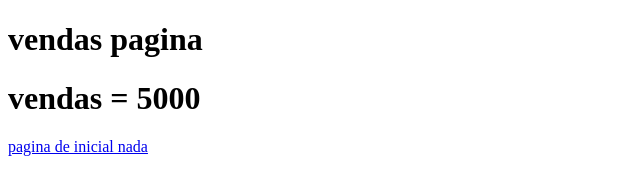
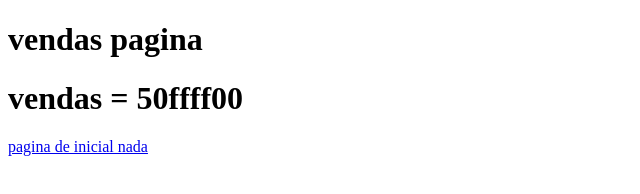
Before and after one commit to KaduMenezes/aula-102, a plain HTML site: page vendas.html in a window 1280 px wide. Shown: the whole page, without its empty margins (0-640 px from the left). Drawn offline with Linux system fonts and the light colour scheme.

Commit message:
teste kadu

```diff
--- a/vendas.html
+++ b/vendas.html
@@ -9,7 +9,7 @@
 
 <body>
     <h1>vendas pagina</h1>
-    <h1>vendas = 5000</h1>
+    <h1>vendas = 50ffff00</h1>
     <a href="iindex.html">pagina de inicial nada</a>
 </body>
 
```
